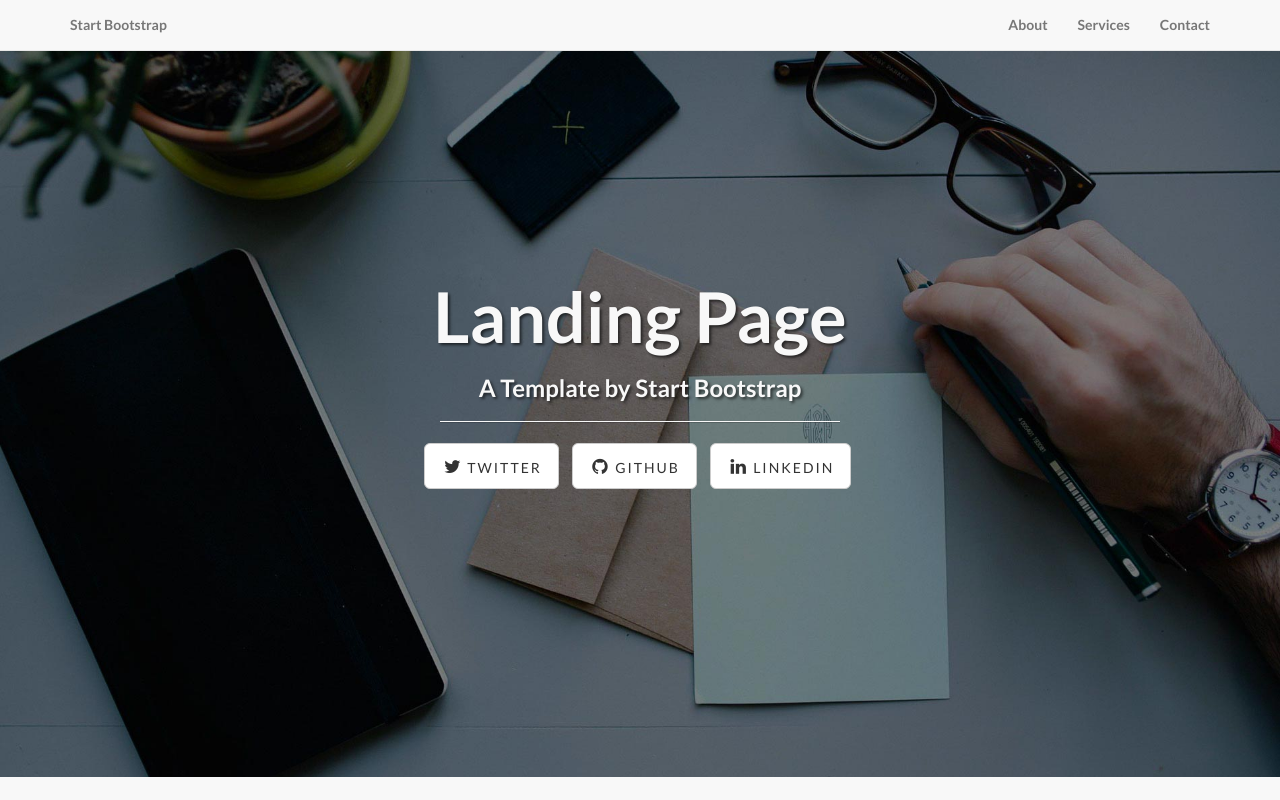
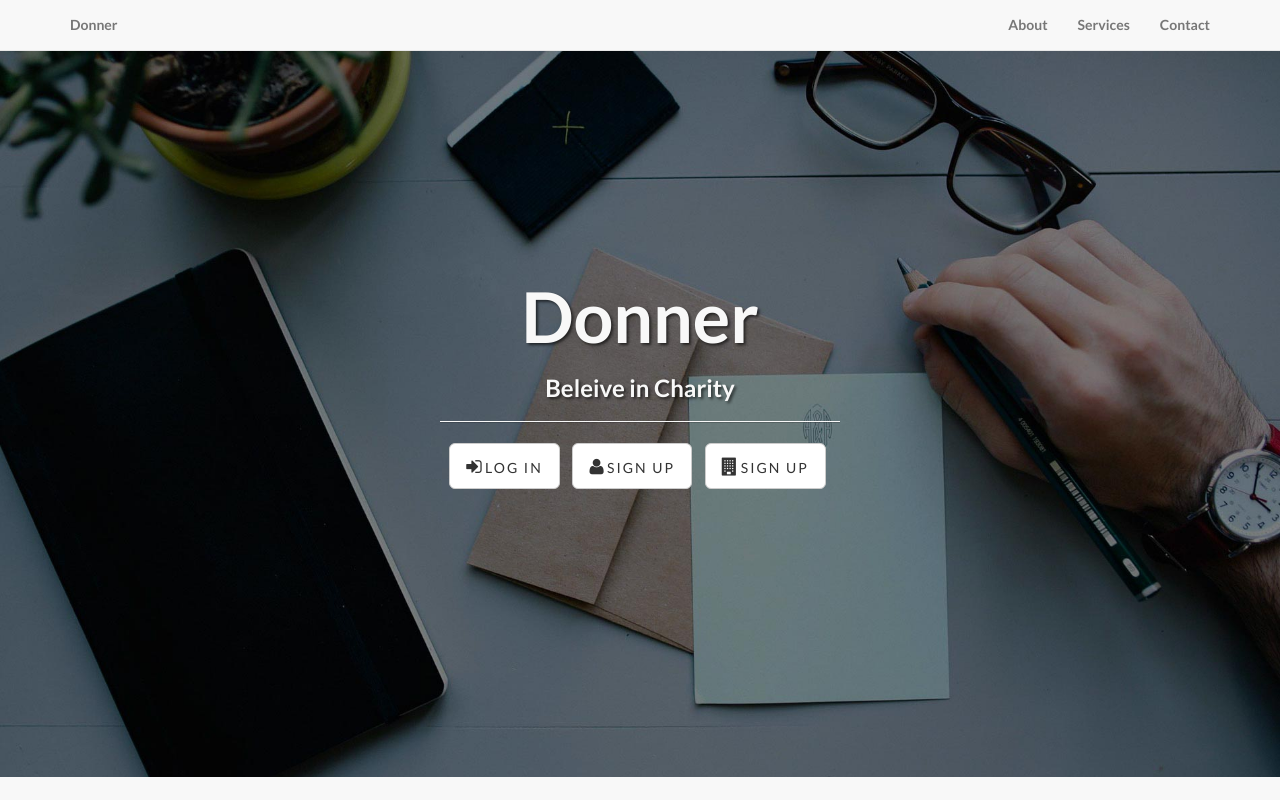
Before and after one commit to jayyeff/CPCoM, a plain HTML site: page donner/index.html in a window 1280 px wide. Shown: the top 800 px of the page. Drawn offline with Linux system fonts and the light colour scheme.

Commit message:
Changed to Templates

```diff
--- a/donner/index.html
+++ b/donner/index.html
@@ -9,7 +9,7 @@
     <meta name="description" content="">
     <meta name="author" content="">
 
-    <title>Landing Page - Start Bootstrap Theme</title>
+    <title>Donner - Beleive in Charity!</title>
 
     <!-- Bootstrap Core CSS -->
     <link href="css/bootstrap.min.css" rel="stylesheet">
@@ -43,7 +43,7 @@
                     <span class="icon-bar"></span>
                     <span class="icon-bar"></span>
                 </button>
-                <a class="navbar-brand topnav" href="#">Start Bootstrap</a>
+                <a class="navbar-brand topnav" href="#">Donner</a>
             </div>
             <!-- Collect the nav links, forms, and other content for toggling -->
             <div class="collapse navbar-collapse" id="bs-example-navbar-collapse-1">
@@ -73,18 +73,18 @@
             <div class="row">
                 <div class="col-lg-12">
                     <div class="intro-message">
-                        <h1>Landing Page</h1>
-                        <h3>A Template by Start Bootstrap</h3>
+                        <h1>Donner</h1>
+                        <h3>Beleive in Charity</h3>
                         <hr class="intro-divider">
                         <ul class="list-inline intro-social-buttons">
                             <li>
-                                <a href="https://twitter.com/SBootstrap" class="btn btn-default btn-lg"><i class="fa fa-twitter fa-fw"></i> <span class="network-name">Twitter</span></a>
+                                <a href="" class="btn btn-default btn-lg"><i class="fa fa-sign-in"></i> <span class="network-name">Log In</span></a>
                             </li>
                             <li>
-                                <a href="https://github.com/IronSummitMedia/startbootstrap" class="btn btn-default btn-lg"><i class="fa fa-github fa-fw"></i> <span class="network-name">Github</span></a>
+                                <a href="" class="btn btn-default btn-lg"><i class="fa fa-user"></i> <span class="network-name">Sign Up <span></a>
                             </li>
                             <li>
-                                <a href="#" class="btn btn-default btn-lg"><i class="fa fa-linkedin fa-fw"></i> <span class="network-name">Linkedin</span></a>
+                                <a href="#" class="btn btn-default btn-lg"><i class="fa fa-building"></i> <span class="network-name">Sign Up </span></a>
                             </li>
                         </ul>
                     </div>
```
Also changed, not shown: donner/templates/asd.html (renamed from donner/html/asd.html), donner/templates/base.html (renamed from donner/html/base.html), donner/templates/header.html (renamed from donner/html/header.html), donner/templates/index.html (renamed from donner/html/index.html), donner/templates/match.html (renamed from donner/html/match.html), donner/templates/mb.html (renamed from donner/html/mb.html), donner/templates/mybs.html (renamed from donner/html/mybs.html), donner/templates/repo.html (renamed from donner/html/repo.html), donner/templates/start.html (renamed from donner/html/start.html).
